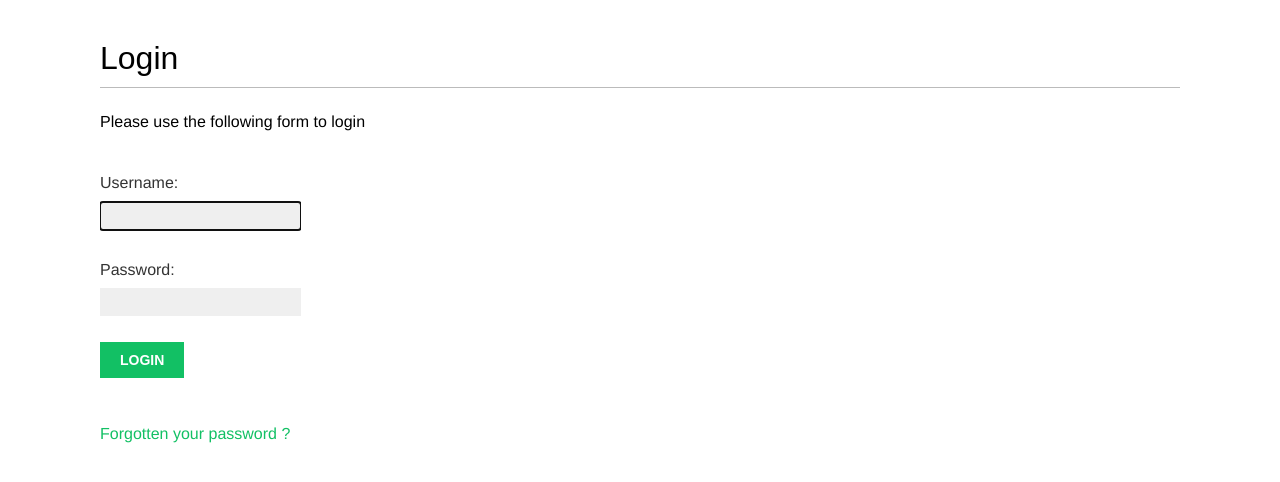
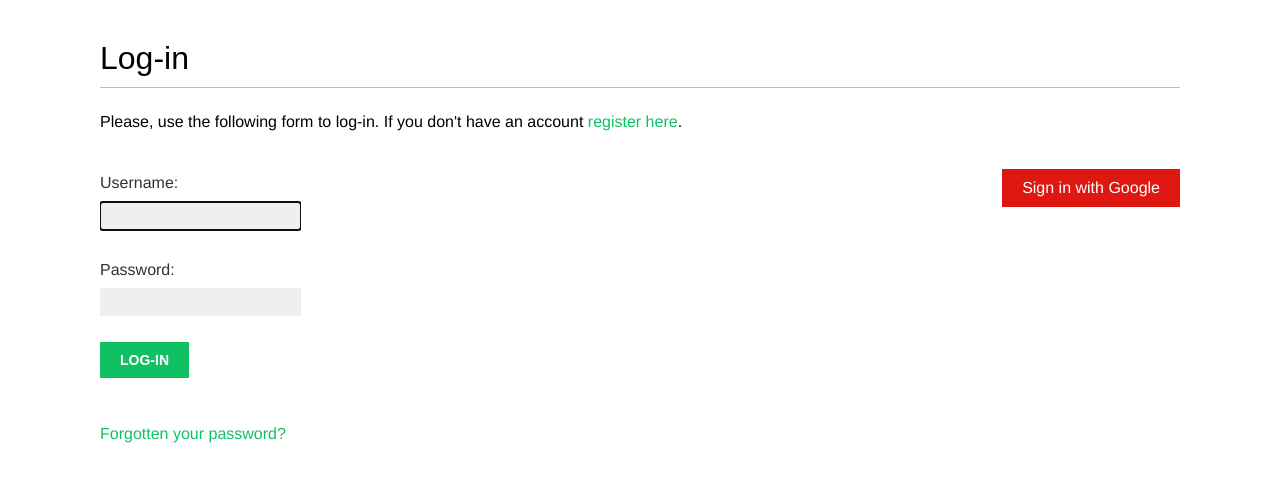
Before and after one commit to newdev-creator/django-social-website, a Django app: page /account/login/ in a window 1280 px wide. Shown: the part 47-529 px from the top of the page. Run offline with Django 5.2, Linux system fonts and the light colour scheme; some web fonts are replaced.

Commit message:
FEAT: front login with google

```diff
--- a/bookmarks/account/templates/registration/login.html
+++ b/bookmarks/account/templates/registration/login.html
@@ -1,28 +1,40 @@
 {% extends "base.html" %}
 
-{% block title %}Login{% endblock title %}
+{% block title %}Log-in{% endblock %}
 
 {% block content %}
-    <h1>Login</h1>
+  <h1>Log-in</h1>
   {% if form.errors %}
     <p>
       Your username and password didn't match.
       Please try again.
     </p>
   {% else %}
-        <p>Please use the following form to login</p>
+    <p>
+      Please, use the following form to log-in.
+      If you don't have an account <a href="{% url "register" %}">register here</a>.
+    </p>
   {% endif %}
   <div class="login-form">
     <form action="{% url 'login' %}" method="post">
       {{ form.as_p }}
       {% csrf_token %}
       <input type="hidden" name="next" value="{{ next }}" />
-            <p><input type="submit" value=login></p>
+      <p><input type="submit" value="Log-in"></p>
     </form>
     <p>
       <a href="{% url "password_reset" %}">
-                Forgotten your password ?
+        Forgotten your password?
       </a>
     </p>
   </div>
-{% endblock content %}
+  <div class="social">
+    <ul>
+      <li class="google">
+        <a href="{% url "social:begin" "google-oauth2" %}">
+          Sign in with Google
+        </a>
+      </li>
+    </ul>
+  </div>
+{% endblock %}
--- a/bookmarks/bookmarks/settings.py
+++ b/bookmarks/bookmarks/settings.py
@@ -143,5 +143,5 @@
     'social_core.backends.google.GoogleOAuth2',
 ]
 
-SOCIAL_AUTH_GOOGLE_OAUTH2_KEY = config('GOOGLE_OAUTH2_KEY')
+SOCIAL_AUTH_GOOGLE_OAUTH2_KEY = config('GOOGLE_OAUTH_KEY')
 SOCIAL_AUTH_GOOGLE_OAUTH2_SECRET = config('GOOGLE_OAUTH_SECRET')
```
Lines whose indentation alone changed are shown as unchanged.
